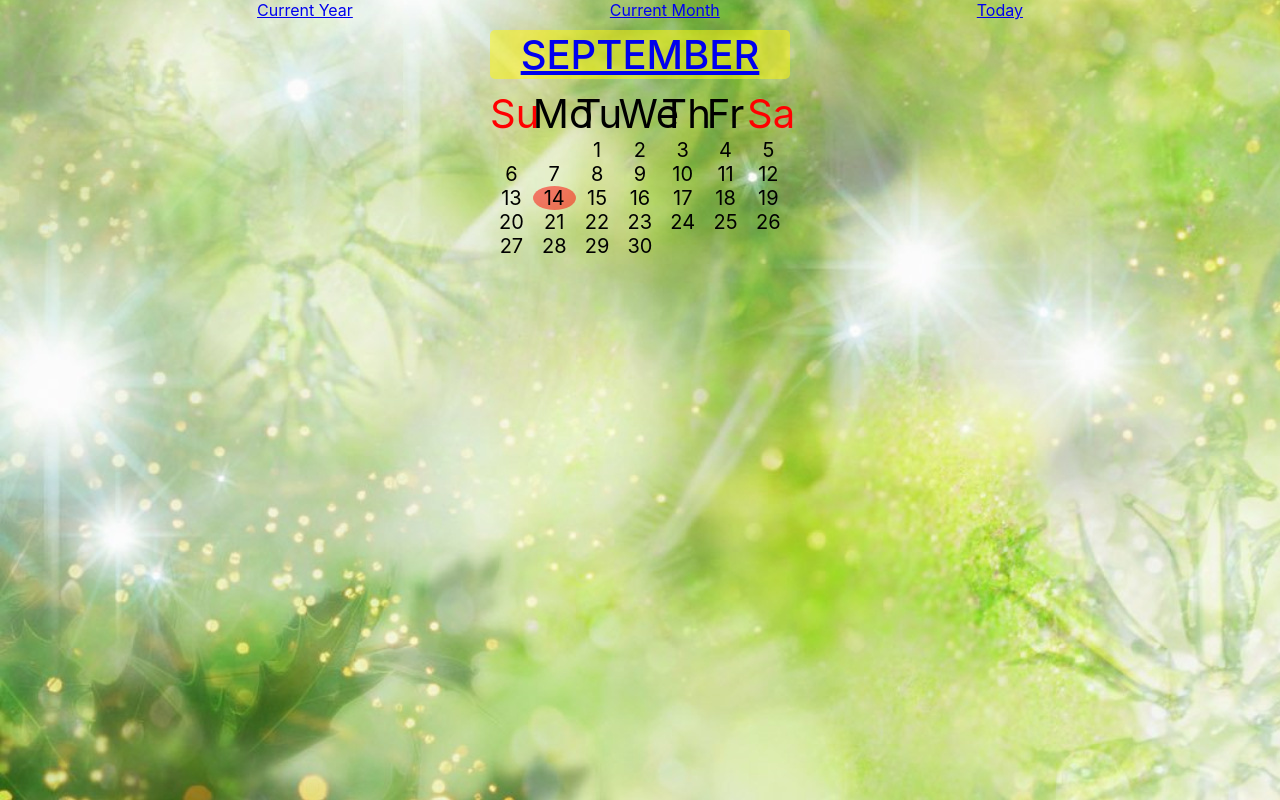
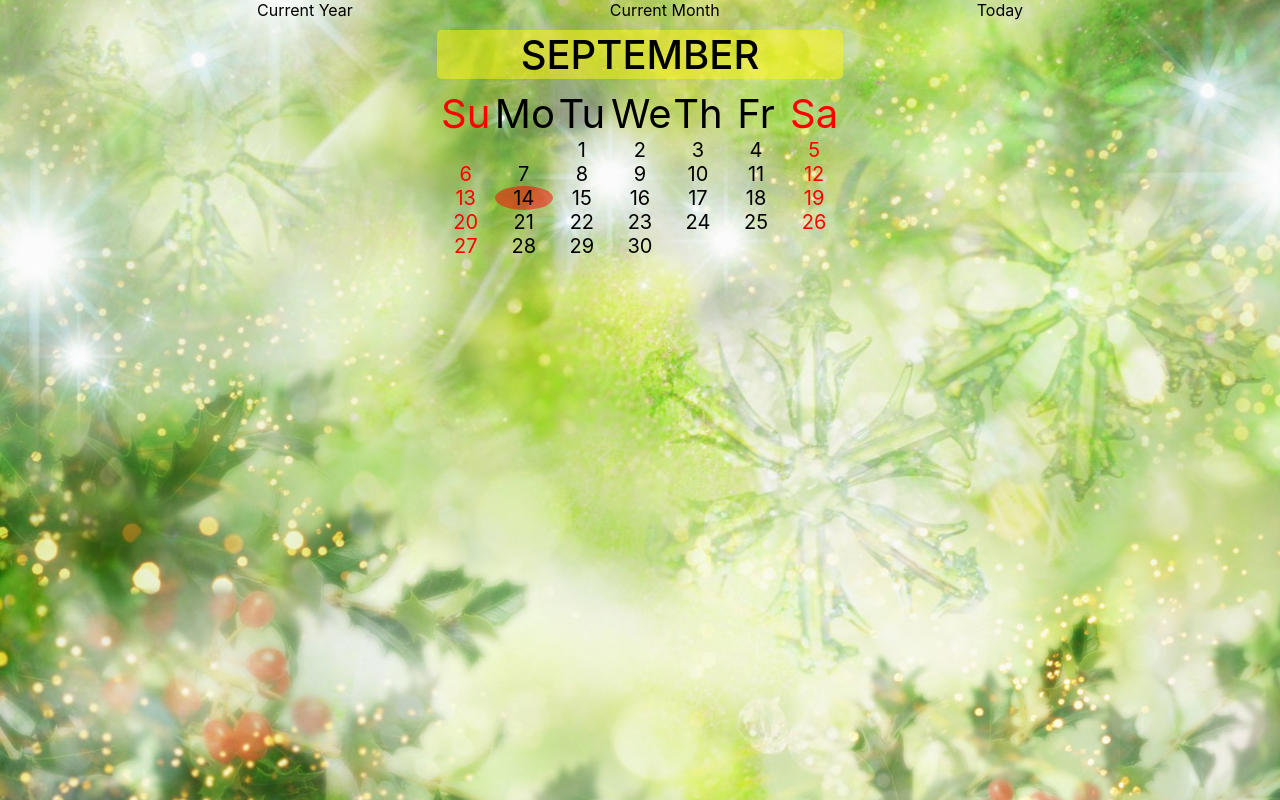
Before and after one commit to AntonPanfilov1986/React, a React (Create React App) app: page /year/2020/month/9 in a window 1280 px wide. Built offline with nearby package versions, Linux system fonts and the light colour scheme.

Commit message:
adds current month

```diff
--- a/src/App.css
+++ b/src/App.css
@@ -2,5 +2,13 @@
   box-sizing: border-box;
 }
 html {
-  background-image: url(./components/year/fon1.jpg);
+  background: url(./components/year/fon1.jpg) no-repeat;
+  background-size: 100%;
 }
+a {
+  text-decoration: none;
+  color: black;
+}
+a:hover {
+  color: blue;
+}
--- a/src/App.js
+++ b/src/App.js
@@ -15,6 +15,17 @@ export default class App extends Component {
     return (
       <Router>
         <NavBar/>
+        <Switch>
+        <Route path="/year/current" exact render={() => {
+          const today = new Date();
+          const redirectPath = `/year/${today.getFullYear()}`;
+          return (<Redirect to={redirectPath}/>);
+        }} />
+        <Route path="/year/current/month/current" exact render={() => {
+          const today = new Date();
+          const redirectPath = `/year/${today.getFullYear()}/month/${today.getMonth() + 1}`;
+          return (<Redirect to={redirectPath}/>);
+        }} />
           <Route path="/year/:year" exact render={({ match }) => {
             return (
               <YearPage year={match.params.year}/>
@@ -32,8 +43,8 @@ export default class App extends Component {
           const today = new Date();
           const redirectPath = `/year/${today.getFullYear()}`;
           return (<Redirect to={redirectPath}/>);
-        }
-        } />
+        }} />
+        </Switch>
       </Router>
     );
   }
--- a/src/components/day/day.component.css
+++ b/src/components/day/day.component.css
@@ -3,7 +3,17 @@
     width: 14.28%;
     font-size: 20px;
   }
+  .day:nth-child(7n) {
+    color: red;
+  }
+  .day:nth-child(7n+1) {
+    color: red;
+  }
   .day.today {
       background-color: rgba(255, 0, 0, 0.5);
       border-radius: 50%;
   }
+  .day:nth-child(7n).today,
+  .day:nth-child(7n+1).today {
+    color: black;
+  }
--- /dev/null
+++ b/src/components/dayPage/dayPage.component.js
@@ -0,0 +1,11 @@
+import React, { Component } from 'react'
+
+export default class DayPageComponent extends Component {
+    render() {
+        return (
+            <div>
+
+            </div>
+        )
+    }
+}
--- a/src/components/index.js
+++ b/src/components/index.js
@@ -1,11 +1,13 @@
 import Month  from './month/month.component';
 import YearPage  from './year/year.component';
 import NavBar from './navbar/navbar.component';
-import Day from './day/day.component'
+import Day from './day/day.component';
+import DayPage from './dayPage/dayPage.component';
 
 export {
   Month,
   Day,
   YearPage,
   NavBar,
+  DayPage,
 }
--- a/src/components/month/month.component.css
+++ b/src/components/month/month.component.css
@@ -6,7 +6,9 @@
   display: flex;
   justify-content: center;
 }
-
+.month-page .month {
+  width: 33.33%;
+}
 .month-page .month-body-title,  .month-page .month-body-day {
   font-size: 40px;
 }
@@ -22,6 +24,7 @@
   font-weight: 500;
   margin-bottom: 10px;
 }
+
 .month-body {
   display: flex;
   flex-wrap: wrap;
@@ -32,9 +35,9 @@
   font-size: 20px;
 
 }
-.month-body-title:nth-child(7n), .month-body-day:nth-child(7n) {
+.month-body-title:nth-child(7n) {
   color: red;
 }
-.month-body-title:nth-child(7n+1),.month-body-day:nth-child(7n+1) {
+.month-body-title:nth-child(7n+1) {
   color: red;
 }
--- a/src/components/navbar/navbar.component.js
+++ b/src/components/navbar/navbar.component.js
@@ -6,10 +6,12 @@ export default class NavbarComponent extends Component {
     render() {
         return (
             <div className='navbar'>
-                <Link to='/today'>
+                <Link to='/year/current'>
                     <div>Current Year</div>
                 </Link>
-               <a href='/today'>Current Month</a>
+                <Link to='/year/current/month/current'>
+                    <div>Current Month</div>
+                </Link>
                <a href='/today'>Today</a>
             </div>
         )
```
